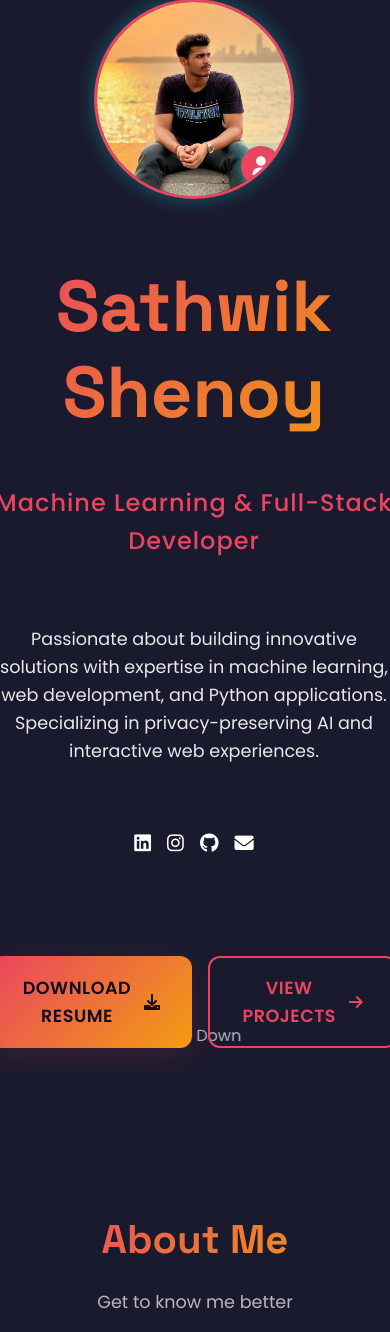
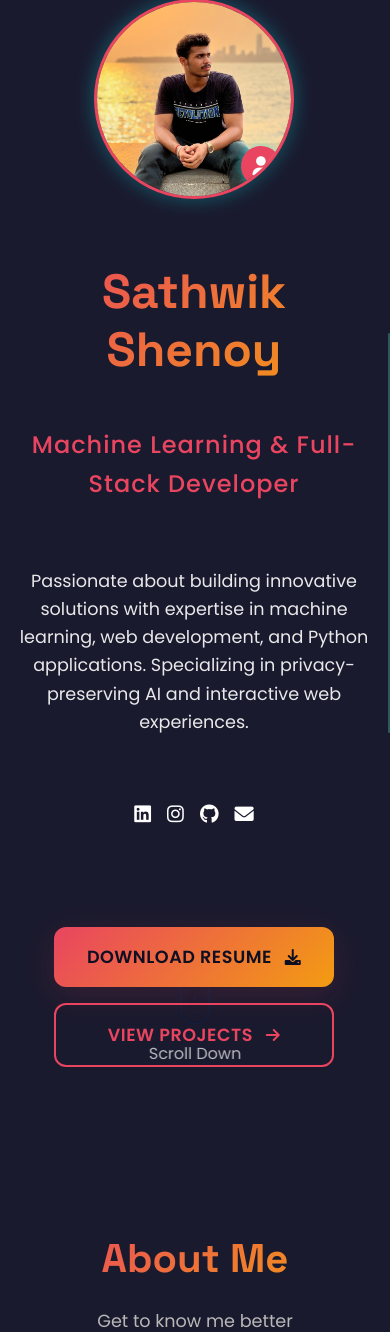
Before and after one commit to Sathwik-Shenoy/Portfolio-Website, a Flask app: page / in a window 390 px wide. Shown: the part 113-1445 px from the top of the page. Run offline with Flask 3, Linux system fonts and the light colour scheme.

Commit message:
made it responsive

```diff
--- a/static/style.css
+++ b/static/style.css
@@ -1760,4 +1760,24 @@ footer::before {
     .about-highlights {
         grid-template-columns: 1fr;
     }
-}
+
+    .cta-buttons {
+        flex-direction: column;
+        align-items: center;
+    }
+
+    .cta-button {
+        width: 100%;
+        max-width: 280px;
+        justify-content: center;
+    }
+
+    .hero-title {
+        font-size: 3rem;
+    }
+
+    .hero-content {
+        padding: 2rem 1rem;
+        text-align: center;
+    }
+}
```
